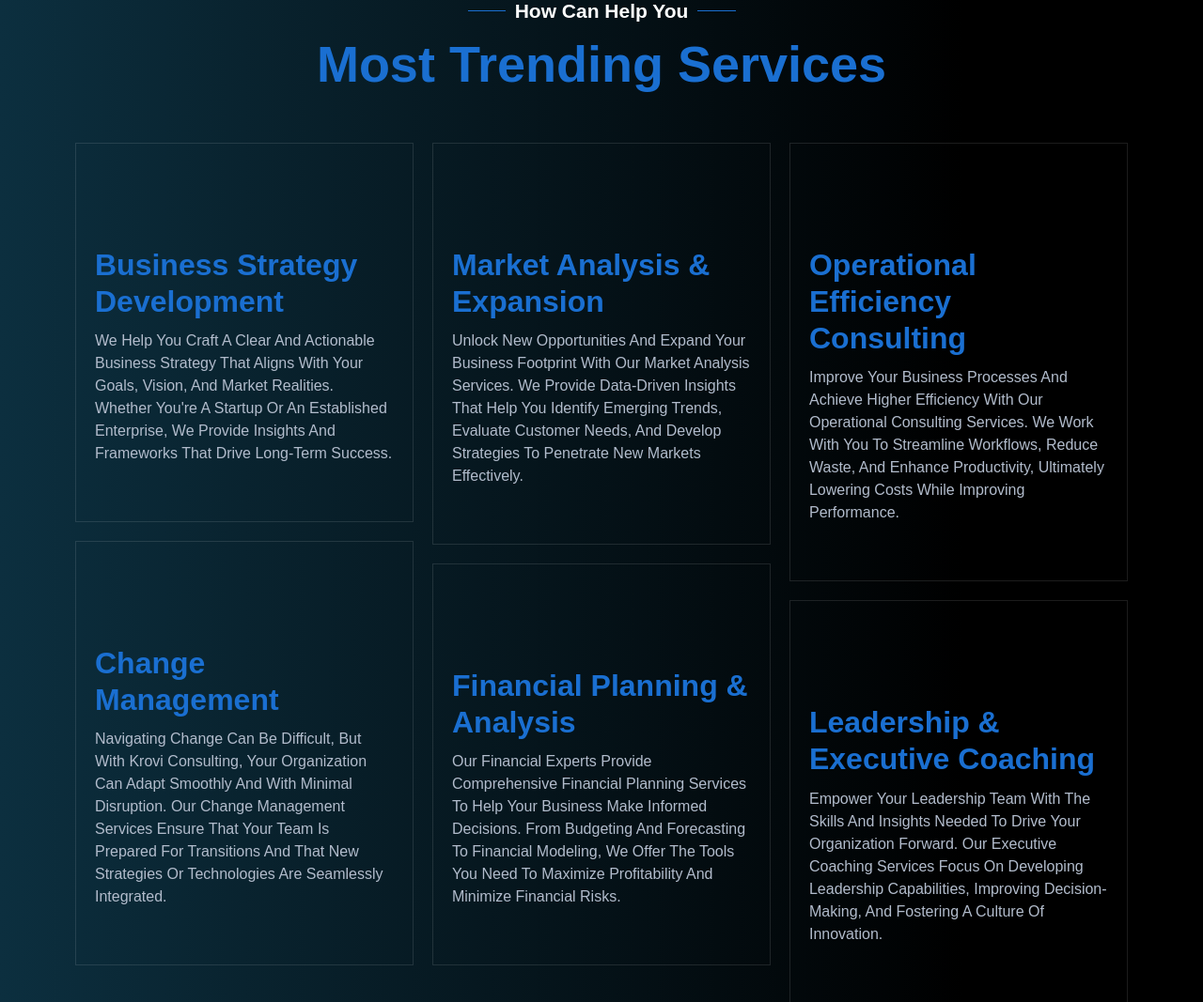
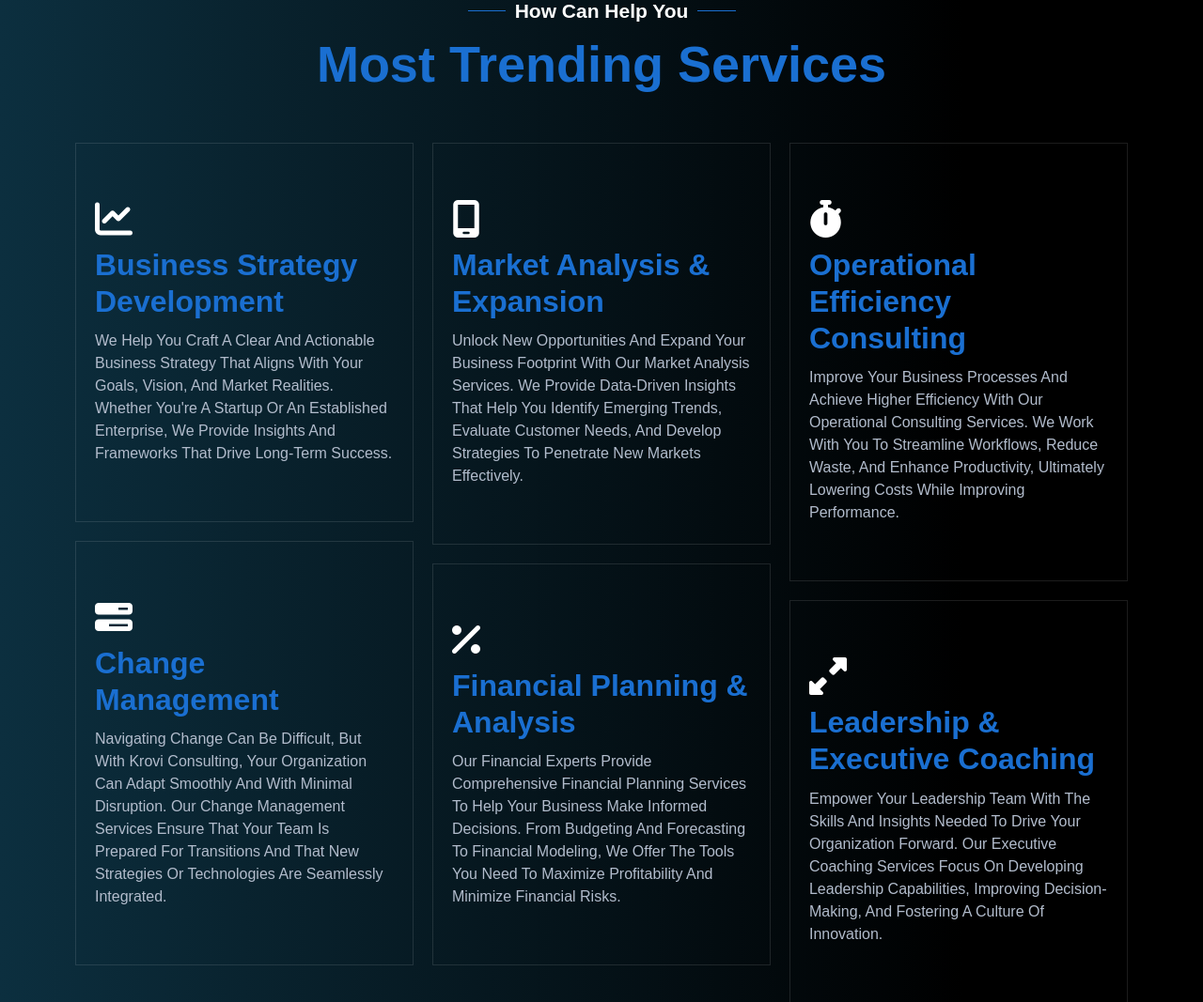
Before and after one commit to terabyte-26/Static-Site, a Flask app: page /services in a window 1280 px wide. Shown: the part 538-1605 px from the top of the page at 94% size. Run offline with Flask 3, Linux system fonts and the light colour scheme; some libraries are stand-ins or nearby versions; some web fonts are replaced.

Commit message:
FIX: Icons

```diff
--- a/templates/services.html
+++ b/templates/services.html
@@ -1950,8 +1950,7 @@
 															class="elementskit-infobox text-center text- icon-top-align elementor-animation-   ">
 															<div class="elementskit-box-header elementor-animation-">
 																<div class="elementskit-info-box-icon  ">
-																	<i aria-hidden="true"
-																		class="elementkit-infobox-icon icon icon-chart2"></i>
+																	<i class="fa-solid fa-chart-line"></i>
 																</div>
 															</div>
 															<div class="box-body">
@@ -1983,8 +1982,7 @@
 															class="elementskit-infobox text-center text- icon-top-align elementor-animation-   ">
 															<div class="elementskit-box-header elementor-animation-">
 																<div class="elementskit-info-box-icon  ">
-																	<i aria-hidden="true"
-																		class="elementkit-infobox-icon icon icon-progress-bar"></i>
+																	<i class="fa-solid fa-bars-progress"></i>
 																</div>
 															</div>
 															<div class="box-body">
@@ -2022,8 +2020,7 @@
 															class="elementskit-infobox text-center text- icon-top-align elementor-animation-   ">
 															<div class="elementskit-box-header elementor-animation-">
 																<div class="elementskit-info-box-icon  ">
-																	<i aria-hidden="true"
-																		class="elementkit-infobox-icon icon icon-cloud-1"></i>
+																	<i class="fa-solid fa-mobile-screen"></i>
 																</div>
 															</div>
 															<div class="box-body">
@@ -2056,8 +2053,7 @@
 															class="elementskit-infobox text-center text- icon-top-align elementor-animation-   ">
 															<div class="elementskit-box-header elementor-animation-">
 																<div class="elementskit-info-box-icon  ">
-																	<i aria-hidden="true"
-																		class="elementkit-infobox-icon icon icon-line-chart"></i>
+																	<i class="fa-solid fa-percent"></i>
 																</div>
 															</div>
 															<div class="box-body">
@@ -2095,8 +2091,7 @@
 															class="elementskit-infobox text-center text- icon-top-align elementor-animation-   ">
 															<div class="elementskit-box-header elementor-animation-">
 																<div class="elementskit-info-box-icon  ">
-																	<i aria-hidden="true"
-																		class="elementkit-infobox-icon icon icon-Web-Portals"></i>
+																	<i class="fa-solid fa-stopwatch"></i>
 																</div>
 															</div>
 															<div class="box-body">
@@ -2128,8 +2123,7 @@
 															class="elementskit-infobox text-center text- icon-top-align elementor-animation-   ">
 															<div class="elementskit-box-header elementor-animation-">
 																<div class="elementskit-info-box-icon  ">
-																	<i aria-hidden="true"
-																		class="elementkit-infobox-icon icon icon-video-camera"></i>
+																	<i class="fa-solid fa-up-right-and-down-left-from-center"></i>
 																</div>
 															</div>
 															<div class="box-body">
```
Also changed, not shown: templates/about.html (+5 -9 lines), templates/contact.html (+5 -5 lines).
